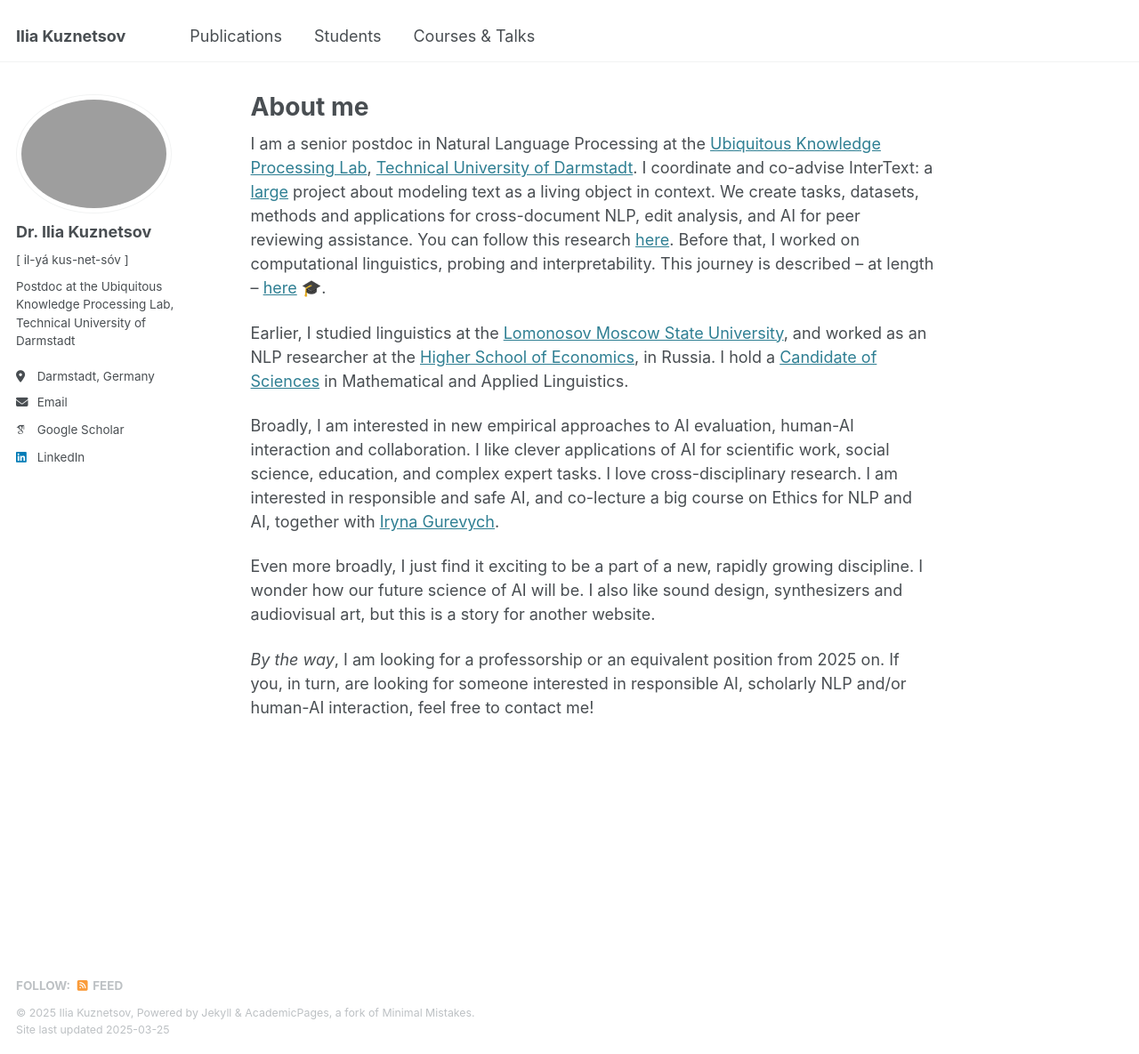
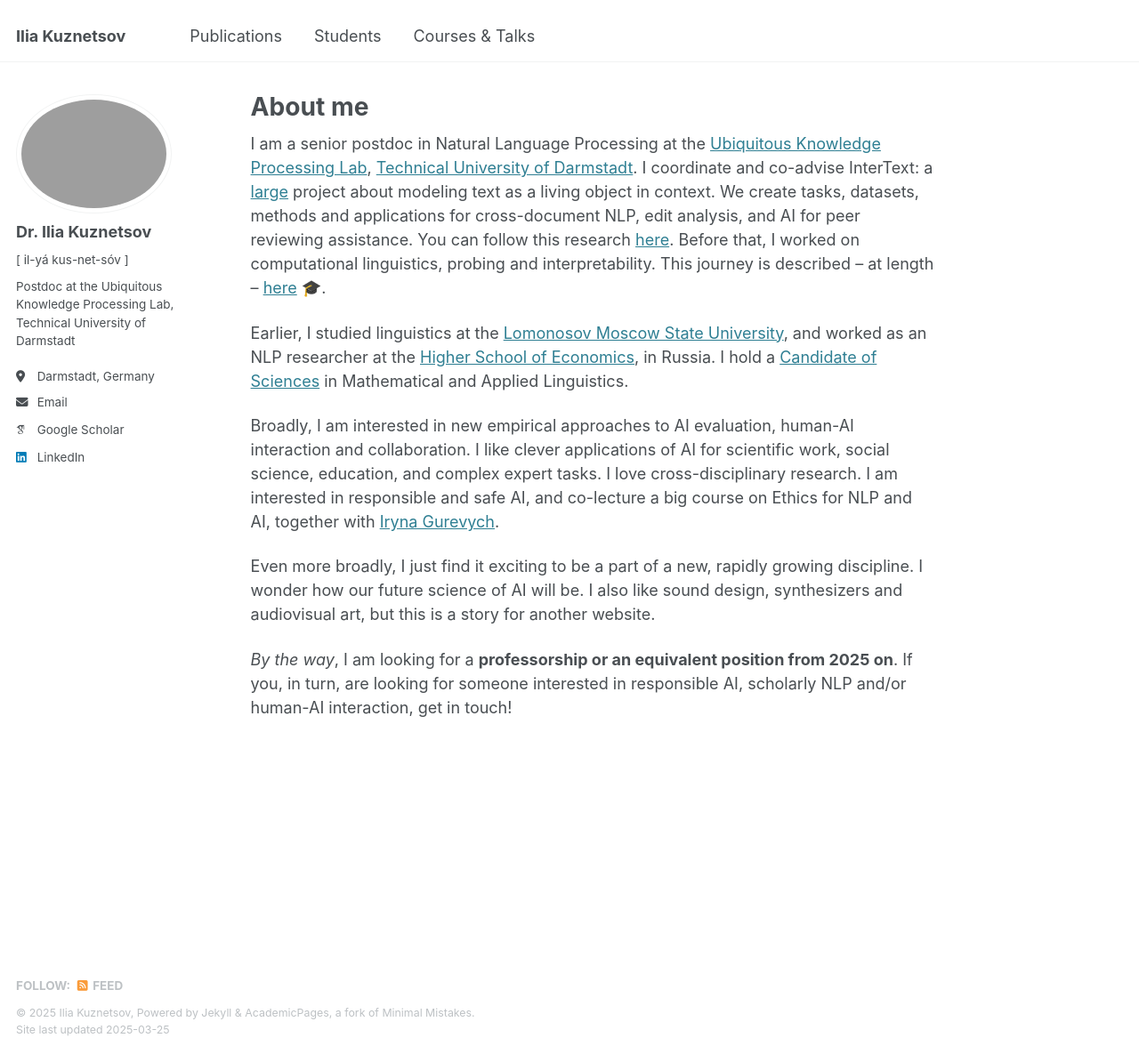
Before and after one commit to iokuznetsov/iokuznetsov.github.io, a Jekyll site: the page built from _pages/about.md, in a window 1280 px wide and 1185 px high. Shown: the whole window at 89% size. Built offline with Jekyll 4.4.1, drawn with Linux system fonts in a browser that asks for light colours; some web fonts are replaced.

Commit message:
Update about.md

```diff
--- a/_pages/about.md
+++ b/_pages/about.md
@@ -20,6 +20,6 @@
 
 Even more broadly, I just find it exciting to be a part of a new, rapidly growing discipline. I wonder how our future science of AI will be. I also like sound design, synthesizers and audiovisual art, but this is a story for another website.
 
-_By the way_, I am looking for a professorship or an equivalent position from 2025 on. If you, in turn, are looking for someone interested in responsible AI, scholarly NLP and/or human-AI interaction, feel free to contact me!
+_By the way_, I am looking for a **professorship or an equivalent position from 2025 on**. If you, in turn, are looking for someone interested in responsible AI, scholarly NLP and/or human-AI interaction, get in touch!
 
 {% include base_path %}
```
